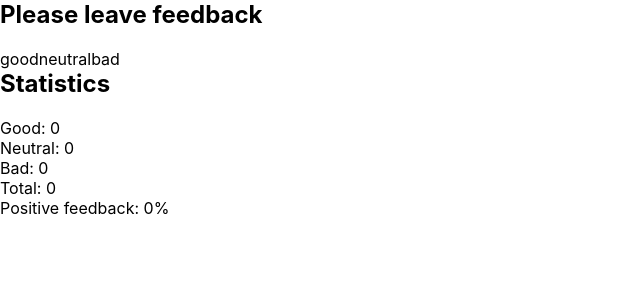
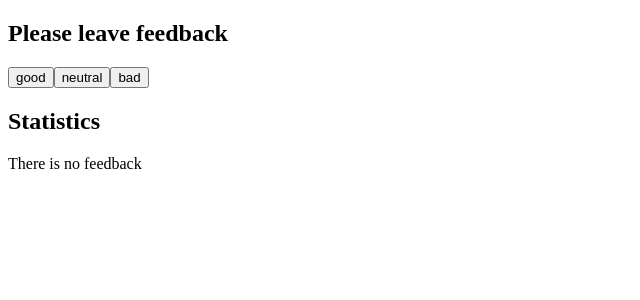
Before and after one commit to VitaliiKovalenko88/goit-react-hw-02-feedback, a React (Create React App) app: page / in a window 1280 px wide. Shown: the top 300 px of the page, without its empty margins (0-640 px from the left). Built offline with nearby package versions, Linux system fonts and the light colour scheme.

Commit message:
comlete task 4

```diff
--- a/src/components/App.jsx
+++ b/src/components/App/App.jsx
@@ -1,7 +1,8 @@
 import React, { Component } from 'react';
-import Statistics from './Statistics/Statistics.jsx';
-import FeedbackOptions from './FeedbackOptions/FeedbackOptions.jsx';
-import Section from './Section/Section.jsx';
+import Statistics from '../Statistics/Statistics.jsx';
+import FeedbackOptions from '../FeedbackOptions/FeedbackOptions.jsx';
+import Section from '../Section/Section.jsx';
+import Notification from '../Notification/Notication.jsx';
 
 export default class App extends Component {
   state = {
@@ -30,7 +31,7 @@ export default class App extends Component {
 
   render() {
     return (
-      <>
+      <div>
         <Section title={'Please leave feedback'}>
           <FeedbackOptions
             options={Object.keys(this.state)}
@@ -38,6 +39,9 @@ export default class App extends Component {
           />
         </Section>
         <Section title={'Statistics'}>
+          {this.countTotalFeedback() === 0 ? (
+            <Notification message="There is no feedback" />
+          ) : (
             <Statistics
               good={this.state.good}
               neutral={this.state.neutral}
@@ -45,8 +49,9 @@ export default class App extends Component {
               total={this.countTotalFeedback()}
               positivePersentage={this.countPositiveFeedbackPercentage()}
             />
+          )}
         </Section>
-      </>
+      </div>
     );
   }
 }
--- /dev/null
+++ b/src/components/Notification/Notication.jsx
@@ -0,0 +1,3 @@
+const Notification = ({ message }) => <p>{message}</p>;
+
+export default Notification;
--- a/src/index.css
+++ /dev/null
@@ -1,55 +0,0 @@
-@import-normalize;
-/* bring in normalize.css styles */
-
-body {
-  margin: 0;
-  font-family: -apple-system, BlinkMacSystemFont, 'Segoe UI', 'Roboto', 'Oxygen',
-    'Ubuntu', 'Cantarell', 'Fira Sans', 'Droid Sans', 'Helvetica Neue',
-    sans-serif;
-  -webkit-font-smoothing: antialiased;
-  -moz-osx-font-smoothing: grayscale;
-}
-
-
-
-h1,
-h2,
-h3,
-h4,
-h5,
-h6,
-p {
-  margin-top: 0;
-}
-
-ul,
-ol {
-  list-style: none;
-  padding-left: 0;
-  margin: 0;
-}
-
-button {
-  padding: 0;
-  border: none;
-  font: inherit;
-  color: inherit;
-  background-color: transparent;
-  cursor: pointer;
-}
-
-a {
-  text-decoration: none;
-  color: inherit;
-}
-
-img {
-  display: block;
-  max-width: 100%;
-  height: auto;
-}
-
-code {
-  font-family: source-code-pro, Menlo, Monaco, Consolas, 'Courier New',
-    monospace;
-}
--- a/src/index.js
+++ b/src/index.js
@@ -1,7 +1,7 @@
 import React from 'react';
 import ReactDOM from 'react-dom';
-import App from 'components/App';
-import './index.css';
+import App from 'components/App/App';
+
 
 ReactDOM.render(
   <React.StrictMode>
```
Also changed, not shown: src/components/App.styled.css (deleted). Lines whose indentation alone changed are shown as unchanged.
